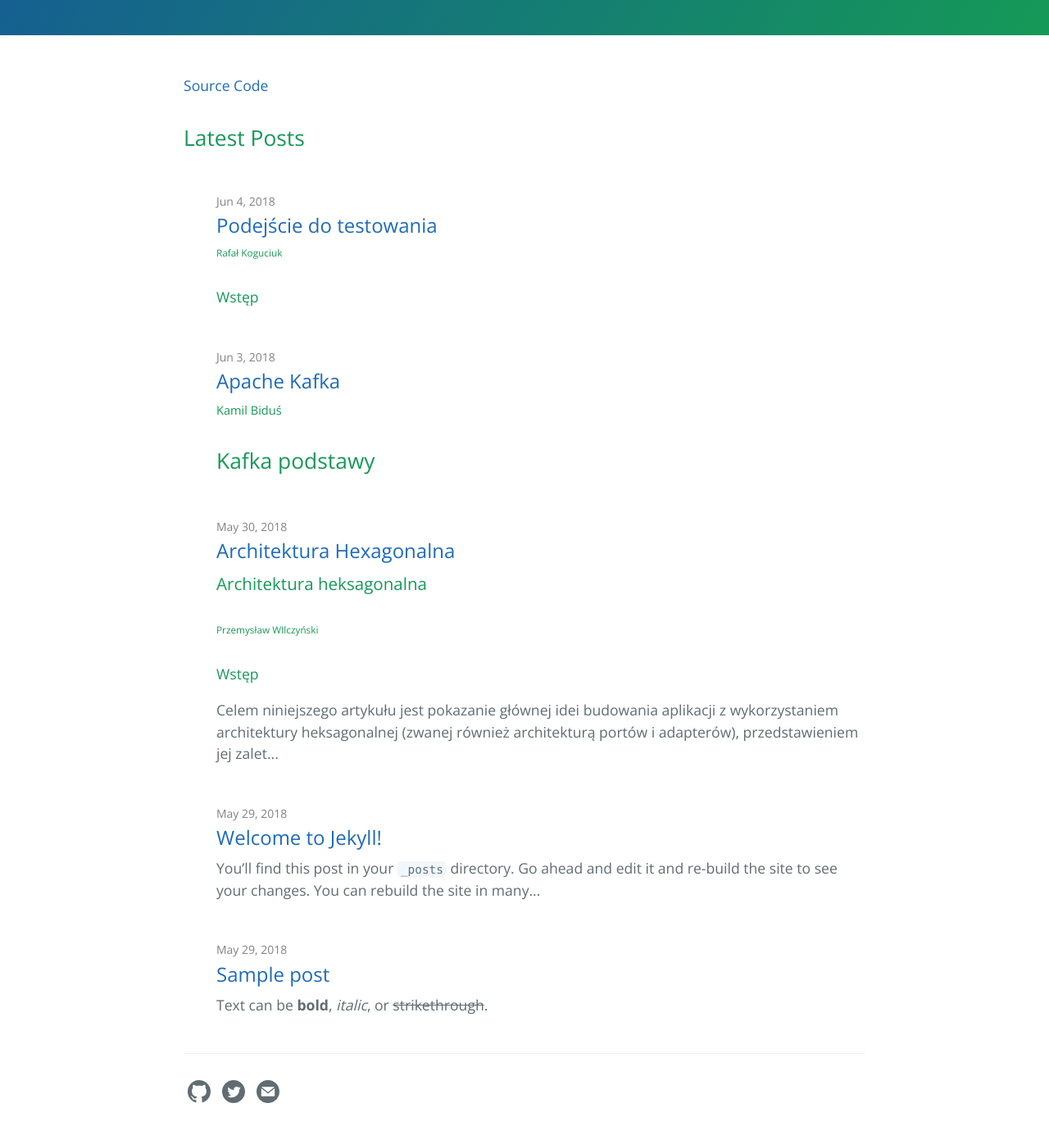
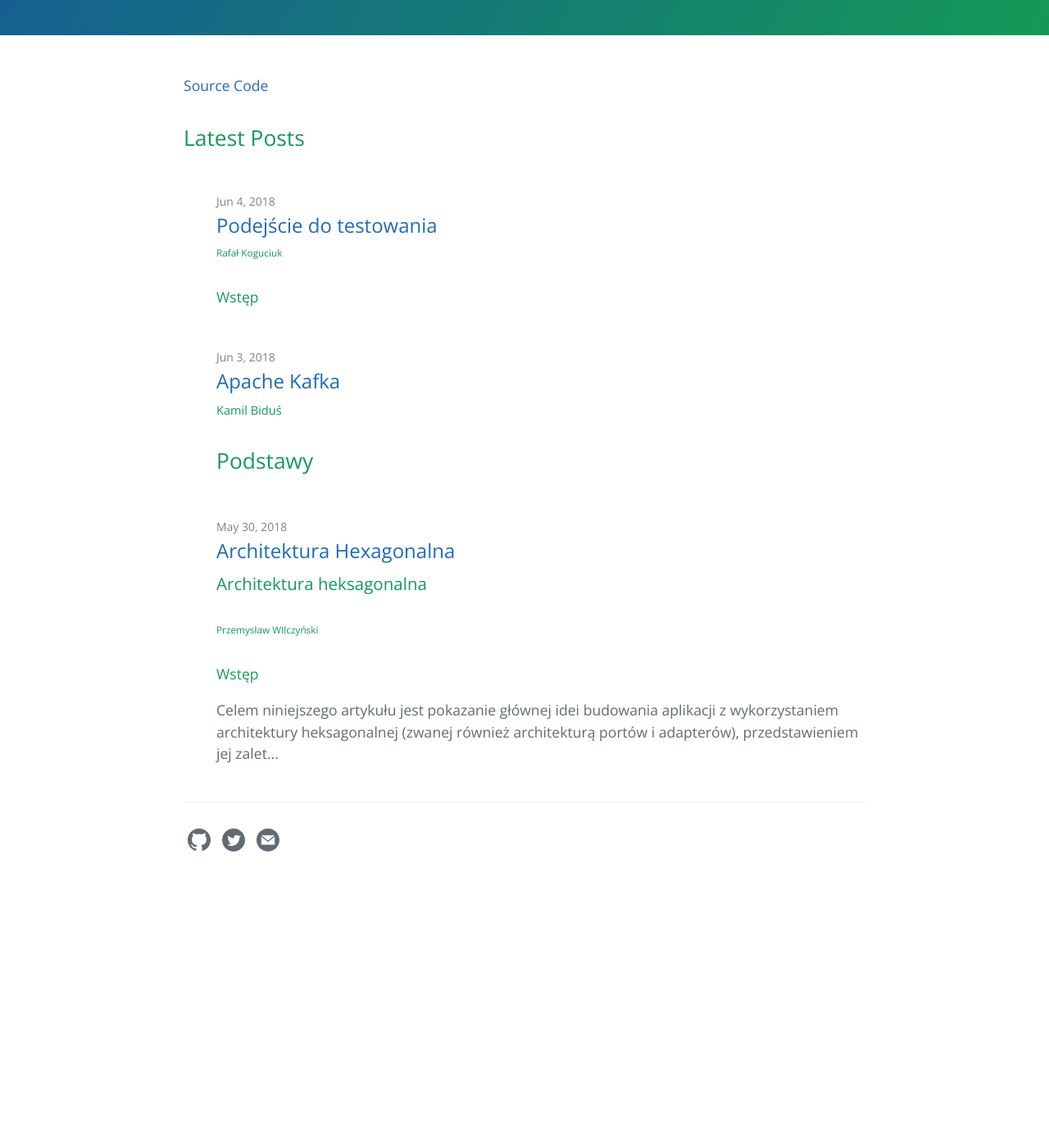
Before and after one commit to kamdibus/PIK, a Jekyll site: the page built from index.md, in a window 1280 px wide and 1400 px high, scrolled down 396 px. Shown: the top 1385 px of the window at 82% size. Built offline with Jekyll 4.4.1, drawn with Linux system fonts in a browser that asks for light colours; after the commit the page ends 1489 px from its top, so only the background shows below that; part of the change alters nothing that is shown.

Commit message:
kafka change size

````diff
--- a/_posts/2018-05-29-sample-post.md
+++ /dev/null
@@ -1,124 +0,0 @@
----
-layout: post
-title: "Sample post"
----
-
-Text can be **bold**, _italic_, or ~~strikethrough~~.
-
-[Link to another page: About]({{ site.baseurl }}/about).
-
-There should be whitespace between paragraphs.
-
-There should be whitespace between paragraphs. We recommend including a README, or a file with information about your project.
-
-# [](#header-1)Header 1
-
-This is a normal paragraph following a header. GitHub is a code hosting platform for version control and collaboration. It lets you and others work together on projects from anywhere.
-
-## [](#header-2)Header 2
-
-> This is a blockquote following a header.
->
-> When something is important enough, you do it even if the odds are not in your favor.
-
-### [](#header-3)Header 3
-
-```js
-// Javascript code with syntax highlighting.
-var fun = function lang(l) {
-  dateformat.i18n = require('./lang/' + l)
-  return true;
-}
-```
-
-```ruby
-# Ruby code with syntax highlighting
-GitHubPages::Dependencies.gems.each do |gem, version|
-  s.add_dependency(gem, "= #{version}")
-end
-```
-
-#### [](#header-4)Header 4
-
-*   This is an unordered list following a header.
-*   This is an unordered list following a header.
-*   This is an unordered list following a header.
-
-##### [](#header-5)Header 5
-
-1.  This is an ordered list following a header.
-2.  This is an ordered list following a header.
-3.  This is an ordered list following a header.
-
-###### [](#header-6)Header 6
-
-| head1        | head two          | three |
-|:-------------|:------------------|:------|
-| ok           | good swedish fish | nice  |
-| out of stock | good and plenty   | nice  |
-| ok           | good `oreos`      | hmm   |
-| ok           | good `zoute` drop | yumm  |
-
-### There's a horizontal rule below this.
-
-* * *
-
-### Here is an unordered list:
-
-*   Item foo
-*   Item bar
-*   Item baz
-*   Item zip
-
-### And an ordered list:
-
-1.  Item one
-1.  Item two
-1.  Item three
-1.  Item four
-
-### And a nested list:
-
-- level 1 item
-  - level 2 item
-  - level 2 item
-    - level 3 item
-    - level 3 item
-- level 1 item
-  - level 2 item
-  - level 2 item
-  - level 2 item
-- level 1 item
-  - level 2 item
-  - level 2 item
-- level 1 item
-
-### Small image
-
-![](https://assets-cdn.github.com/images/icons/emoji/octocat.png)
-
-### Large image
-
-![](https://guides.github.com/activities/hello-world/branching.png)
-
-
-### Definition lists can be used with HTML syntax.
-
-<dl>
-<dt>Name</dt>
-<dd>Godzilla</dd>
-<dt>Born</dt>
-<dd>1952</dd>
-<dt>Birthplace</dt>
-<dd>Japan</dd>
-<dt>Color</dt>
-<dd>Green</dd>
-</dl>
-
-```
-Long, single-line code blocks should not wrap. They should horizontally scroll if they are too long. This line should be long enough to demonstrate this.
-```
-
-```
-The final element.
-```
--- a/_posts/2018-05-29-welcome-to-jekyll.markdown
+++ /dev/null
@@ -1,25 +0,0 @@
----
-layout: post
-title:  "Welcome to Jekyll!"
-date:   2018-05-29 21:40:05 +0200
-categories: jekyll update
----
-You’ll find this post in your `_posts` directory. Go ahead and edit it and re-build the site to see your changes. You can rebuild the site in many different ways, but the most common way is to run `jekyll serve`, which launches a web server and auto-regenerates your site when a file is updated.
-
-To add new posts, simply add a file in the `_posts` directory that follows the convention `YYYY-MM-DD-name-of-post.ext` and includes the necessary front matter. Take a look at the source for this post to get an idea about how it works.
-
-Jekyll also offers powerful support for code snippets:
-
-{% highlight ruby %}
-def print_hi(name)
-  puts "Hi, #{name}"
-end
-print_hi('Tom')
-#=> prints 'Hi, Tom' to STDOUT.
-{% endhighlight %}
-
-Check out the [Jekyll docs][jekyll-docs] for more info on how to get the most out of Jekyll. File all bugs/feature requests at [Jekyll’s GitHub repo][jekyll-gh]. If you have questions, you can ask them on [Jekyll Talk][jekyll-talk].
-
-[jekyll-docs]: https://jekyllrb.com/docs/home
-[jekyll-gh]:   https://github.com/jekyll/jekyll
-[jekyll-talk]: https://talk.jekyllrb.com/
--- a/_posts/2018-06-03-Apache-Kafka.md
+++ b/_posts/2018-06-03-Apache-Kafka.md
@@ -3,18 +3,18 @@ layout: post
 title: "Apache Kafka"
 ---
 ##### Kamil Biduś
-## Kafka podstawy
+## Podstawy
 
-### Kafka to rozproszona platforma do strumieniowania, o trzech głównych funkcjach:
+#### Kafka to rozproszona platforma do strumieniowania, o trzech głównych funkcjach:
 * 	Publikowanie i subskrypcja do strumieni danych (kolejek wiadomości)
 *	Odporne na awarie przechowywanie danych
 *	Przetwarzanie danych
 
-### Rozróżnia się dwie podstawowe klasy zastosowań dla Kafki
+#### Rozróżnia się dwie podstawowe klasy zastosowań dla Kafki
 *	Tworzenie strumieni danych w czasie rzeczywistym, które niezawodnie pobierają dane między systemami lub aplikacjami.
 *	Tworzenie aplikacji do strumieniowego przesyłania w czasie rzeczywistym, które reagują na strumienie danych.
 
-### Podstawowe pojęcia to
+#### Podstawowe pojęcia
 *	_Klastery_ w których może działać Kafka to co najmniej jeden serwer.
 *	Klastery przechowują strumienie _rekordów_ w kategoriach zwanych _tematami_.
 *	Każdy rekord składa się z klucza, wartości i znacznika czasu.
````
